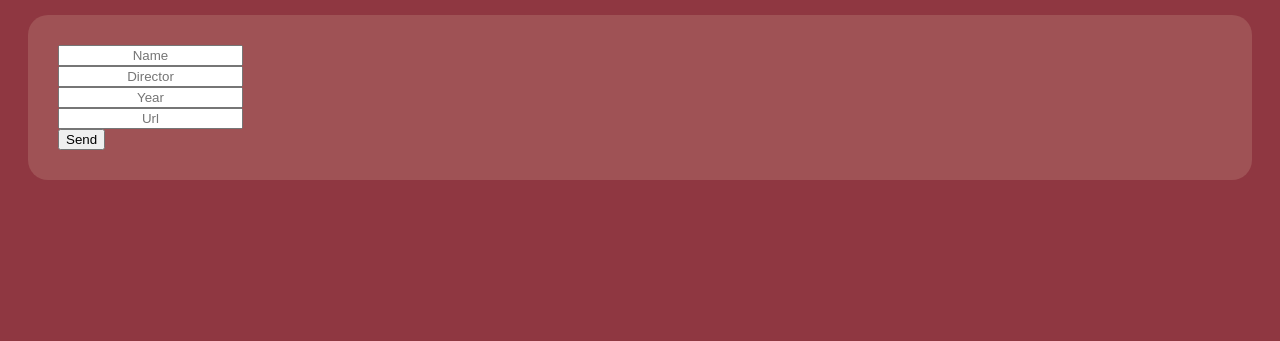
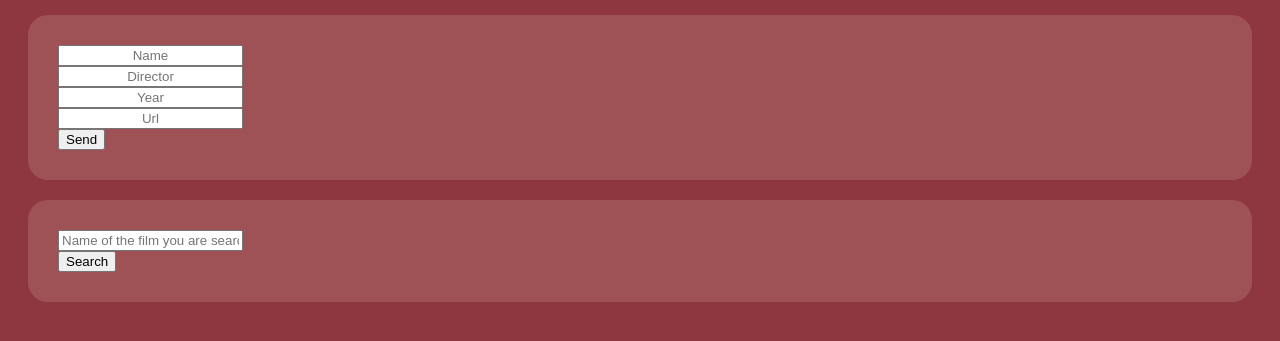
Before and after one commit to Asoda123/film_site, a Flask app: page /film in a window 1280 px wide. Shown: the part 154-495 px from the top of the page. Run offline with Flask 3, Linux system fonts and the light colour scheme.

Commit message:
Brutal search

```diff
--- a/main.py
+++ b/main.py
@@ -7,10 +7,10 @@ import flask
 from flask import Flask
 from flask import url_for, redirect
 from flask import render_template, request
-import requests
-import json
+# import requests
+# import json
 from sqlalchemy import Table, Column ,create_engine , String, ForeignKey
-from typing import List, Optional
+# from typing import List, Optional
 from sqlalchemy.orm import DeclarativeBase , sessionmaker, Mapped, mapped_column, relationship
 
 app = Flask(__name__)
@@ -32,9 +32,15 @@ class Films(Base):
     year : Mapped[int] = mapped_column()
     url : Mapped[str] = mapped_column(String(100))
 
-base = Base()
-base.create_db()
+# base = Base()
+# base.create_db()
 
+
+@app.route('/searched_film', methods=['POST'])
+def search():
+    if request.method == "POST":
+        name = request.form['s_name']
+        return redirect(url_for("searched_film", searched_name=name))
 @app.route("/film", methods=["GET","POST"])
 def film_site():
     if request.method == "GET":
@@ -49,9 +55,23 @@ def film_site():
             new_film = Films(name=name,director=director,year=year,url=url)
             sess.add(new_film)
             sess.commit()
-        with Session() as view:
-            data = view.query(Films).all()
-        return render_template("film_list.html", data=data)
+
+        return redirect(url_for("all_films"))
+
+@app.route("/all_films")
+def all_films():
+    with Session() as sess:
+        data = sess.query(Films).all()
+        return render_template('film_list.html', data=data)
+
+@app.route('/searched_film')
+def searched_film():
+    name = request.args.get("searched_name")
+    with Session() as sess:
+        s_name = sess.query(Films).filter_by(name=name).all()
+        return render_template('film_list.html', data=s_name)
+
+
 
 
 
--- a/templates/film_list.html
+++ b/templates/film_list.html
@@ -11,7 +11,8 @@
 </header>
 <body style="background-color: #8f3741">
 
-        {% for i in data %}<div class="post">
+        {% for i in data %}
+        <div class="post">
     <div class="divv">
         <h2>{{i.name}}</h2>
     </div>
--- a/templates/get_film.html
+++ b/templates/get_film.html
@@ -18,6 +18,14 @@
 
 </form>
 </div>
+<div class="forma">
+<form action="/searched_film" method="post">
+    <div><input type="text" name="s_name" placeholder="Name of the film you are searching"></div>
+
+    <div class="submit"><input type="submit" value="Search"></div>
+
+</form>
+
 </body>
 
 <style>
```
Also changed, not shown: films.db.
